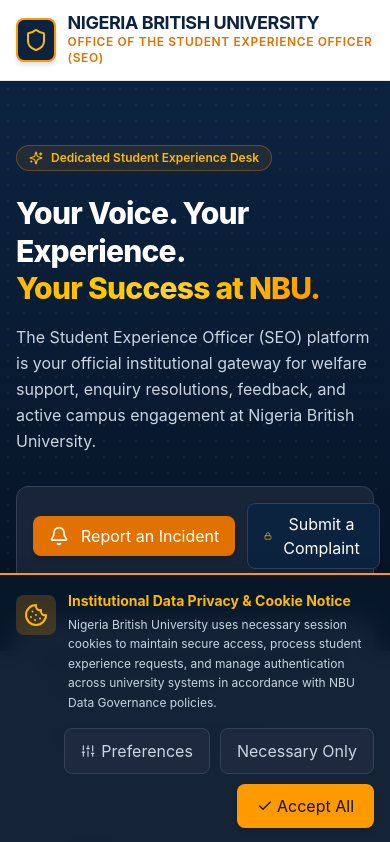
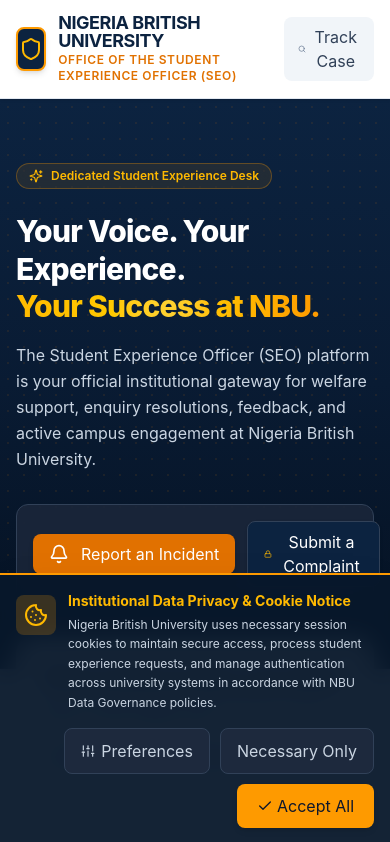
Before and after one commit to Nathodun/StudentXperiencePortal, a React (Vite) app: page / in a window 390 px wide. Shown: the top 842 px of the page. Built offline with nearby package versions, Linux system fonts and the light colour scheme.

Commit message:
feat: track casee button

```diff
--- a/src/App.jsx
+++ b/src/App.jsx
@@ -232,10 +232,10 @@
           <div className="flex items-center space-x-3">
             <button
               onClick={() => setActiveModal('lookup')}
-              className="hidden sm:flex items-center gap-1.5 text-xs font-medium text-slate-700 bg-slate-100 hover:bg-slate-200 px-3.5 py-2 rounded-lg transition-all"
+              className="flex items-center gap-1.5 text-xs font-medium text-slate-700 bg-slate-100 hover:bg-slate-200 px-3.5 py-2 rounded-lg transition-all"
             >
               <Search className="w-3.5 h-3.5 text-slate-500" />
-              <span>Track Case Status</span>
+              <span>Track Case</span>
             </button>
           </div>
         </div>
```
